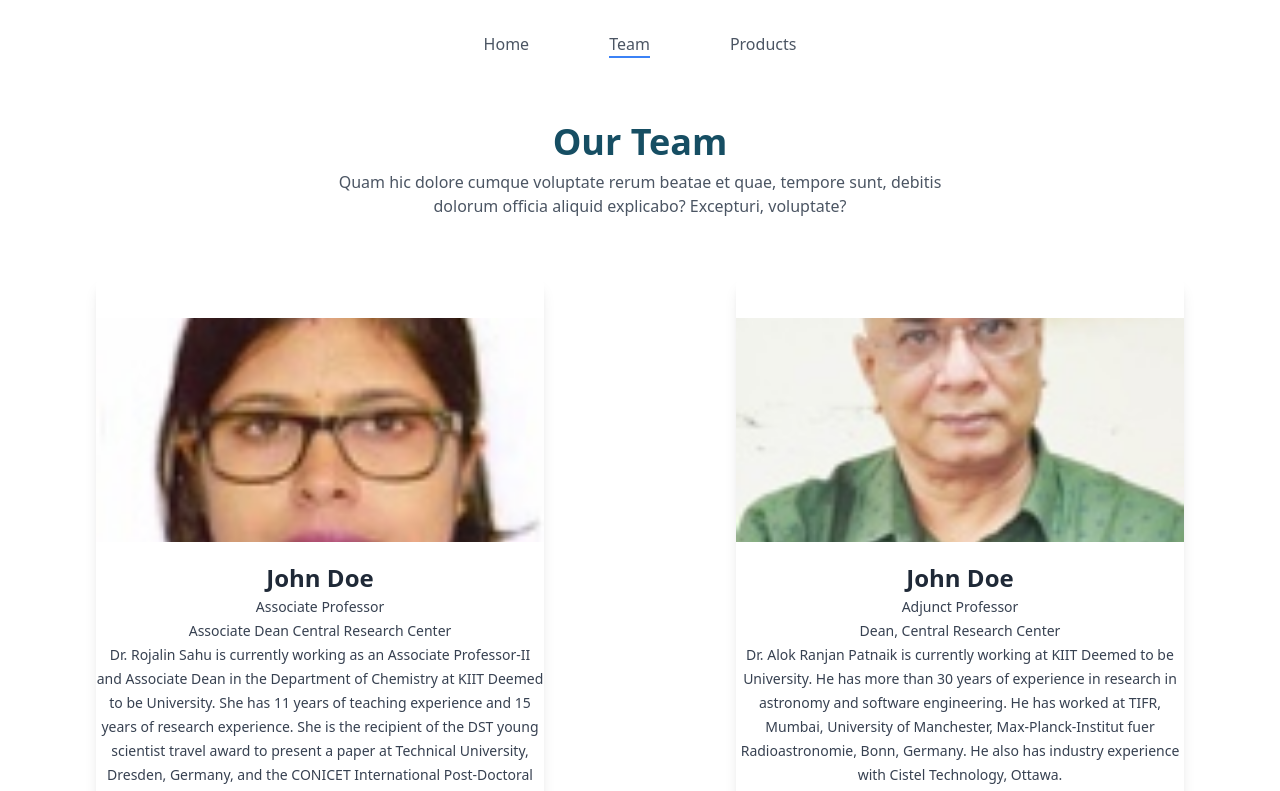
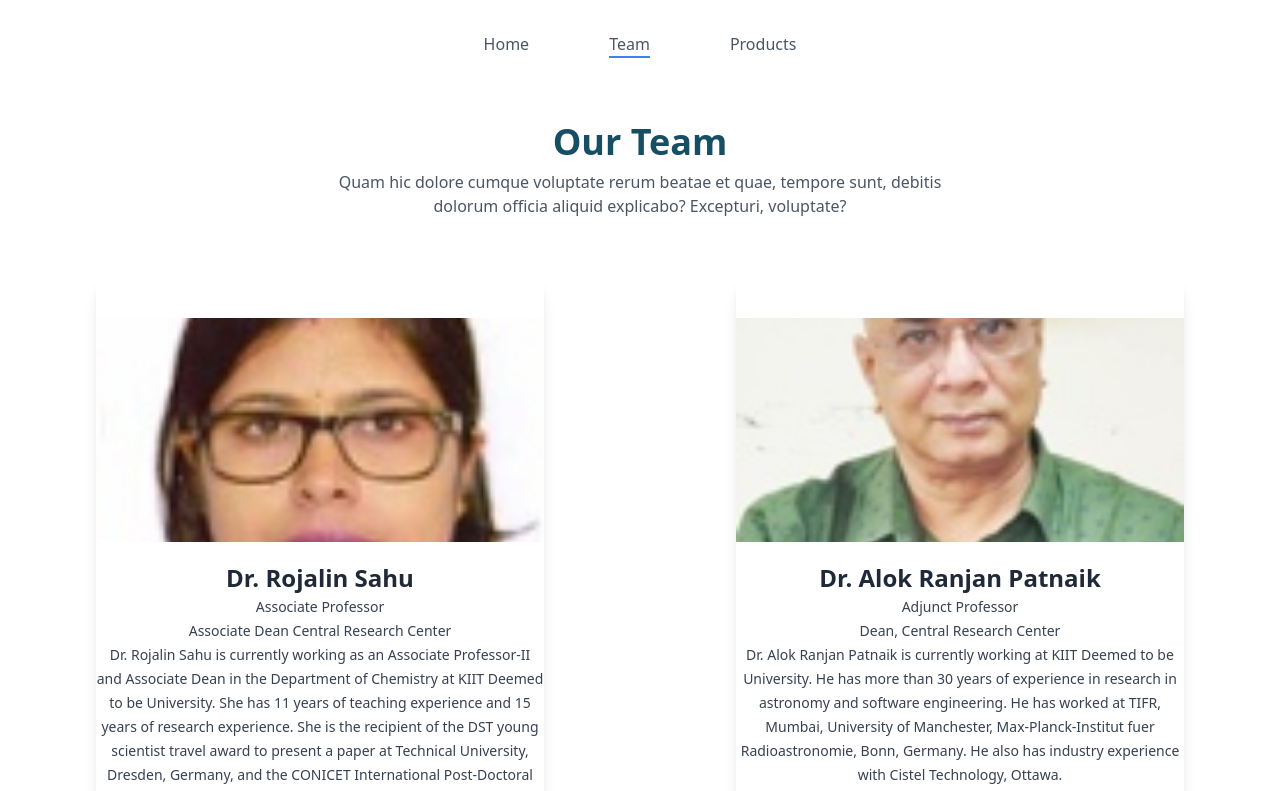
Before and after one commit to Introfect/RA-INNOVATIONS, a React (Create React App) app: page /teams in a window 1280 px wide. Shown: the top 791 px of the page. Built offline with nearby package versions, Linux system fonts and the light colour scheme.

Commit message:
added names in teams page

```diff
--- a/src/components/Team/index.js
+++ b/src/components/Team/index.js
@@ -28,7 +28,7 @@ const Teams = () => {
 
           <div className="py-5 text-center">
             <a href="/teams" className="block text-2xl font-bold text-gray-800">
-              John Doe
+              {data.name}
             </a>
             <span className="text-sm text-left text-gray-700 ">{data.desc}</span>
             <br />
```
